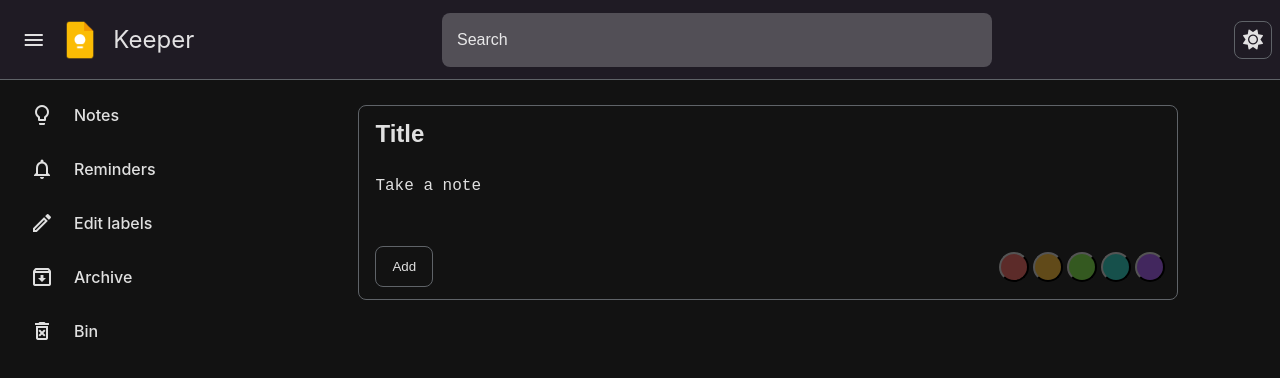
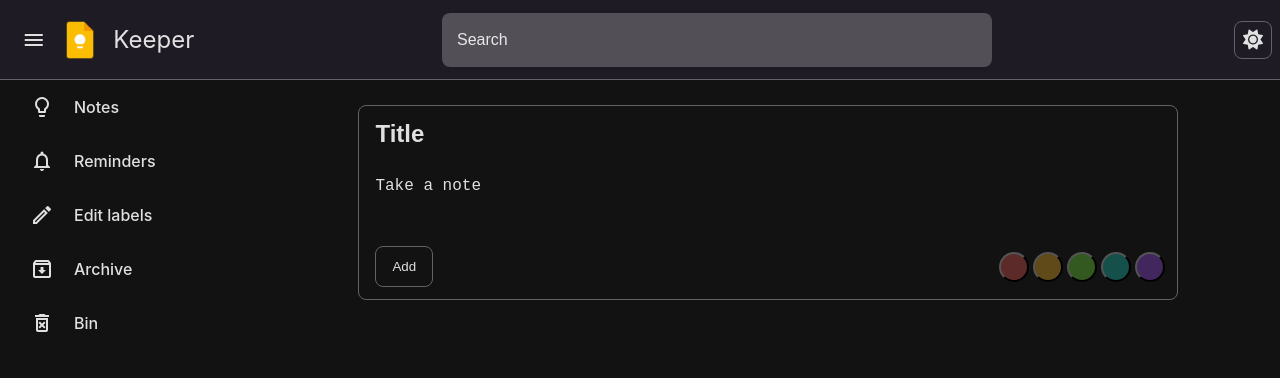
Before and after one commit to Deepak-1373/keeper-app, a React (Create React App) app: page / in a window 1280 px wide. Shown: the top 378 px of the page. Built offline with nearby package versions, Linux system fonts and the light colour scheme.

Commit message:
fix(style): remove unnecessary margin from sidebar

```diff
--- a/src/components/Sidebar/Sidebar.css
+++ b/src/components/Sidebar/Sidebar.css
@@ -1,6 +1,5 @@
 .sidebar {
   grid-area: sidebar;
-  margin-top: 0.8rem;
   min-width: 9rem;
   transition: all 0.4s;
 }
```
